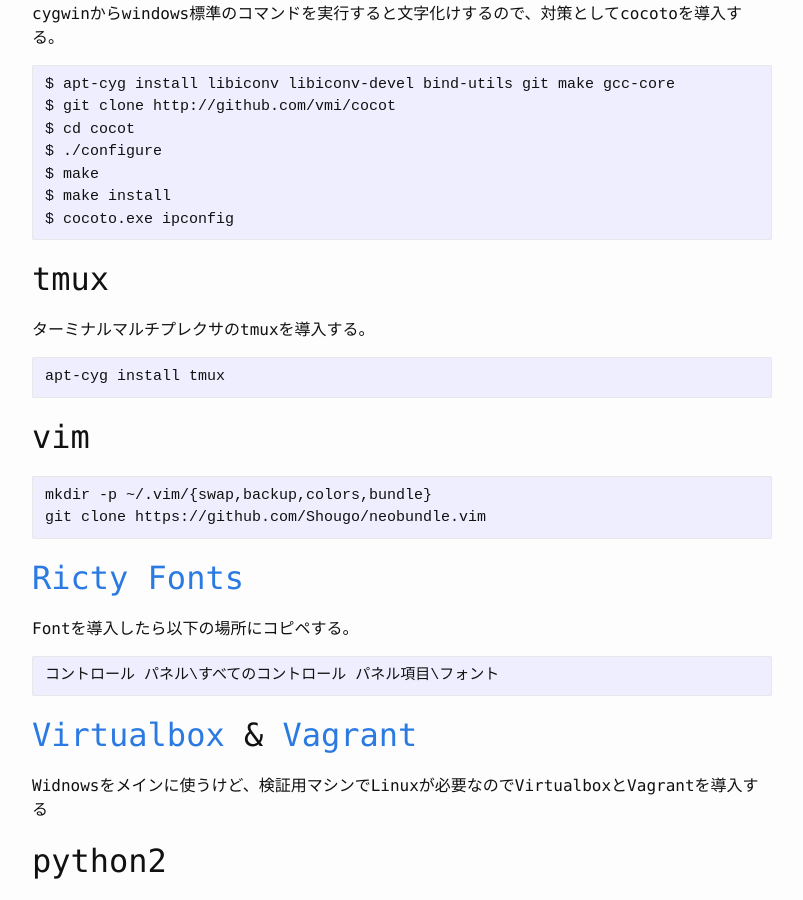
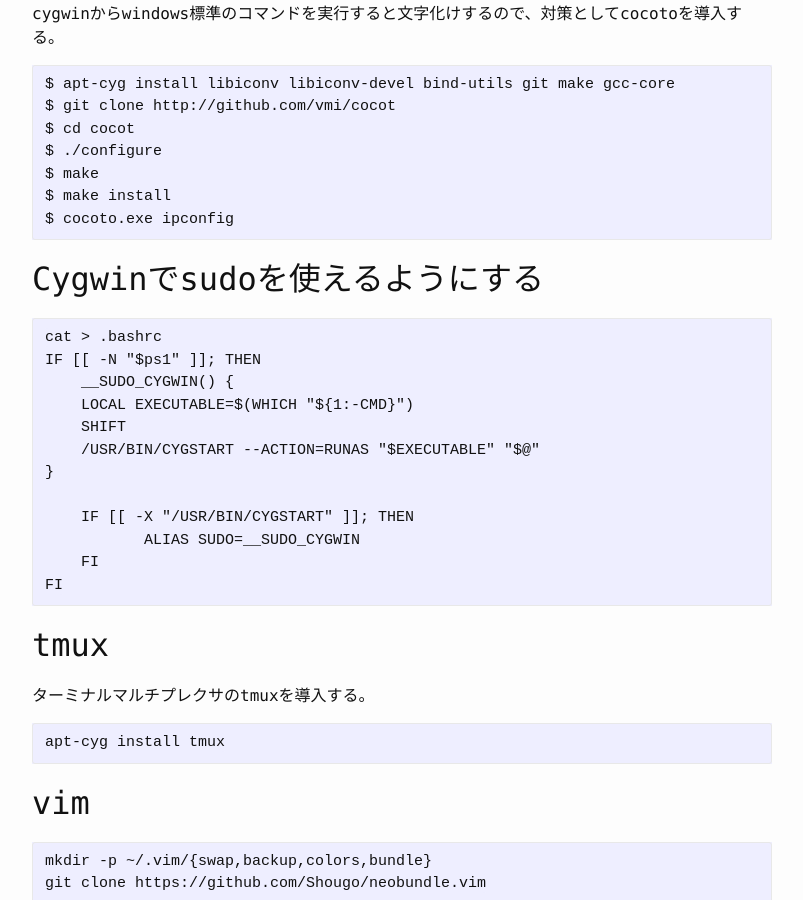
Before and after one commit to KosukeShimofuji/KosukeShimofuji.github.io, a Jekyll site: the page built from _posts/2016-07-05-setup-windows-envrionment.markdown, in a window 1280 px wide and 900 px high, scrolled down 776 px. Shown: the whole window, without its empty margins (238-1041 px from the left). Built offline with Jekyll 4.4.1, drawn with Linux system fonts in a browser that asks for light colours; a script that is not in the unit is left out; comment, search, counter and statistics services are not loaded; some of the changed text lies outside the part shown.

Commit message:
add using sudo on cygwin

````diff
--- a/_posts/2016-07-05-setup-windows-envrionment.markdown
+++ b/_posts/2016-07-05-setup-windows-envrionment.markdown
@@ -40,6 +40,23 @@
 $ make
 $ make install
 $ cocoto.exe ipconfig
+```
+
+## Cygwinでsudoを使えるようにする
+
+```
+cat > .bashrc
+IF [[ -N "$ps1" ]]; THEN
+    __SUDO_CYGWIN() {
+    LOCAL EXECUTABLE=$(WHICH "${1:-CMD}")
+    SHIFT
+    /USR/BIN/CYGSTART --ACTION=RUNAS "$EXECUTABLE" "$@"
+}
+
+    IF [[ -X "/USR/BIN/CYGSTART" ]]; THEN
+           ALIAS SUDO=__SUDO_CYGWIN
+    FI
+FI
 ```
 
 ## tmux
@@ -114,3 +131,4 @@
  * http://hpcmemo.hatenablog.com/entry/2016/03/11/004541
  * qiita.com/konta220/items/95b40b4647a737cb51aa
  * http://yuukiar.co/blog/2015/04/04/windows-chocolatey/
+ * http://inaz2.hatenablog.com/entry/2015/11/12/233356
````
